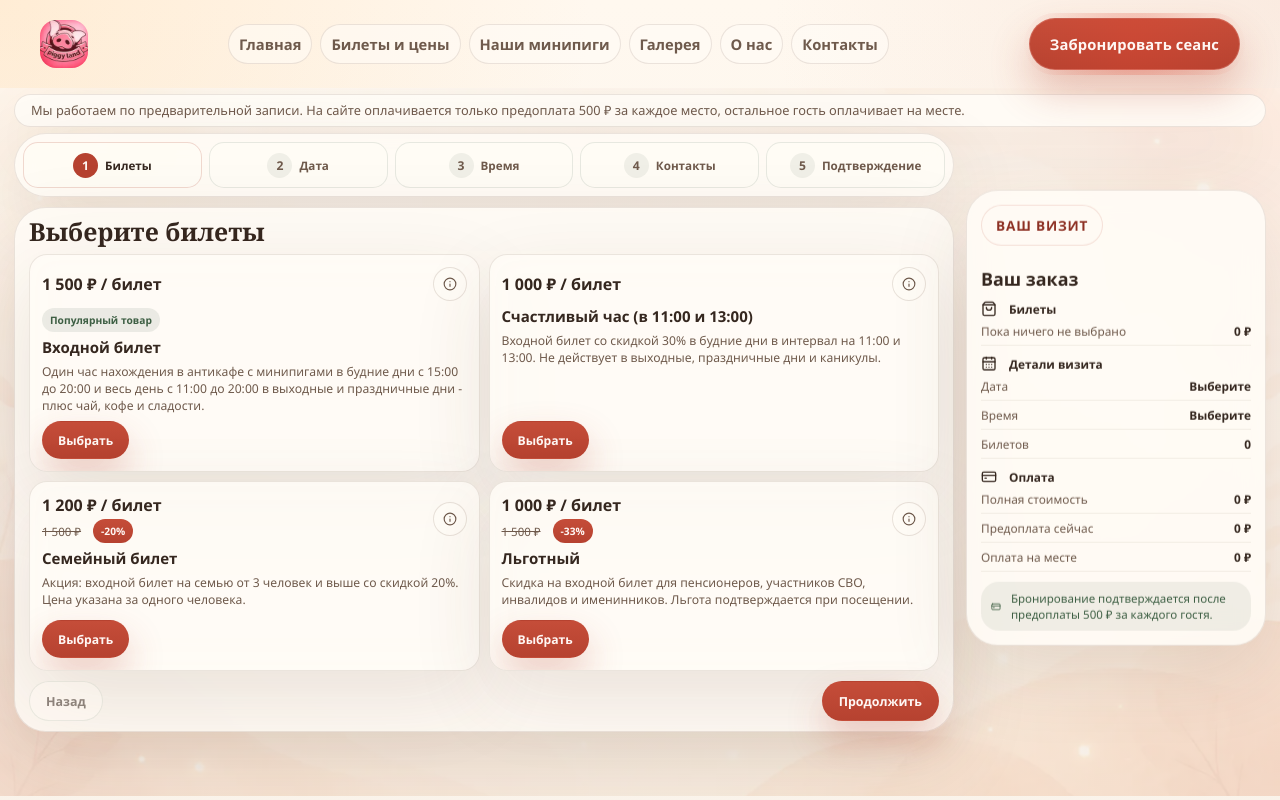
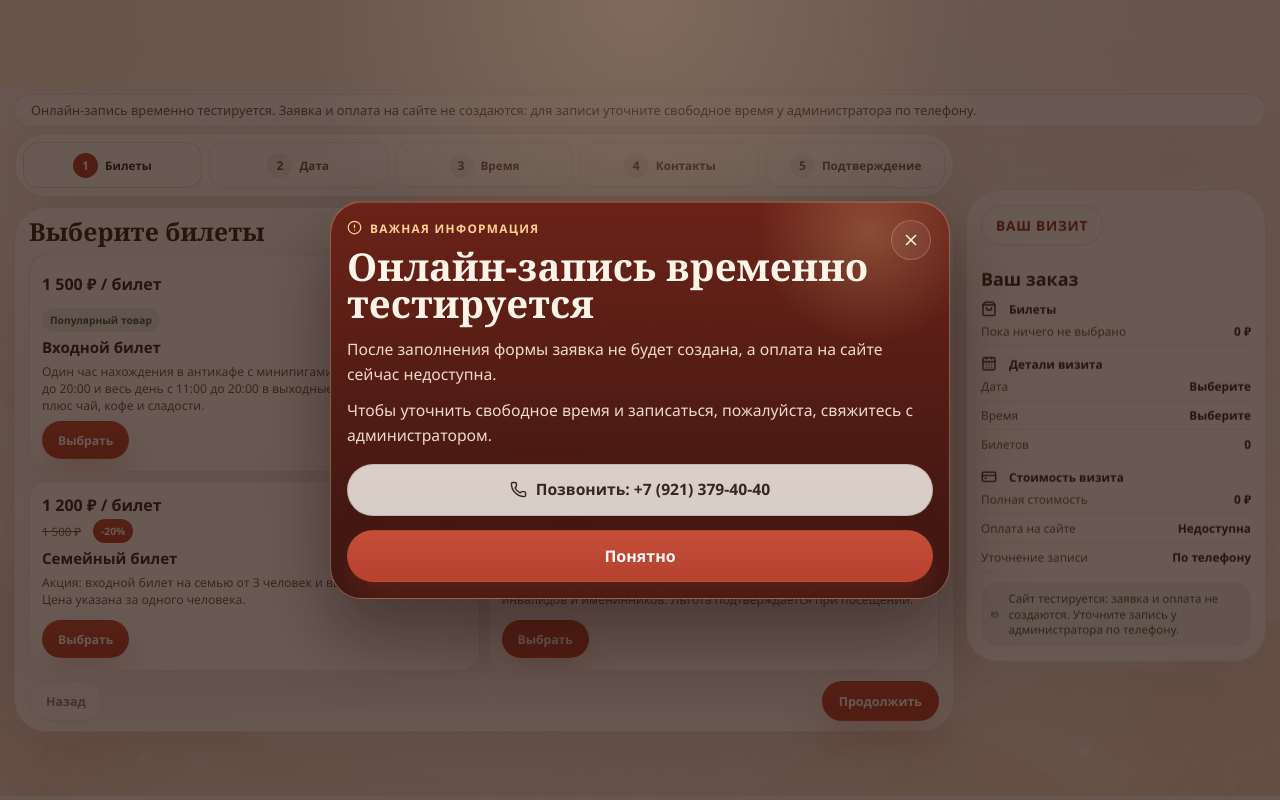
Before and after one commit to monster7337/piggers, a Next.js app: page /booking in a window 1280 px wide. Shown: the top 800 px of the page. Built offline with nearby package versions, Linux system fonts and the light colour scheme.

Commit message:
Pause online booking payments

```diff
--- a/src/app/booking/page.js
+++ b/src/app/booking/page.js
@@ -5,7 +5,7 @@ import { absoluteUrl } from "@/lib/base-path";
 
 export const metadata = {
   title: "Бронирование",
-  description: "Многошаговое бронирование Piggy Land: билеты, дата, время, контакты и переход к оплате.",
+  description: "Выберите удобные билеты, дату и время визита в Piggy Land. Онлайн-запись временно тестируется.",
   alternates: { canonical: absoluteUrl("/booking") }
 };
 
@@ -14,8 +14,7 @@ export default function BookingPage() {
     <section className="section booking-page-shell">
       <div className="container">
         <div className="card info-band">
-          Мы работаем по предварительной записи. На сайте оплачивается только предоплата 500 ₽ за каждое место,
-          остальное гость оплачивает на месте.
+          Онлайн-запись временно тестируется. Заявка и оплата на сайте не создаются: для записи уточните свободное время у администратора по телефону.
         </div>
         <Suspense fallback={<BookingPlanner />}>
           <BookingPageClient />
--- a/src/components/booking-planner.js
+++ b/src/components/booking-planner.js
@@ -21,19 +21,16 @@ import { useCallback, useEffect, useMemo, useState } from "react";
 import { useForm } from "react-hook-form";
 import { z } from "zod";
 import {
-  BOOKING_PREPAYMENT_PER_GUEST,
   FIXED_SLOT_TIMES,
-  calculateExpectedPrepayment,
   defaultSettings,
   formatCurrency,
   isHappyHourEnabled,
   getSlotCapacityState,
   readStoredAppointments,
-  readStoredSettings,
-  savePublicBooking
+  readStoredSettings
 } from "@/components/admin/admin-data";
-import { createPaykeeperInvoice } from "@/lib/paykeeper-client";
-import { alternativeProject, rates } from "@/lib/site-data";
+import { BookingTestingNotice } from "@/components/booking-testing-notice";
+import { alternativeProject, contactInfo, rates } from "@/lib/site-data";
 const BOOKING_DRAFT_STORAGE_KEY = "piggyland-booking-draft";
 
 const bookingSteps = ["Билеты", "Дата", "Время", "Контакты", "Подтверждение"];
@@ -42,7 +39,7 @@ const bookingStepNotes = [
   "Найдите удобный день",
   "Выберите удобное время",
   "Оставьте контакты",
-  "Проверьте предоплату, оферту и остаток"
+  "Проверьте детали и уточните запись"
 ];
 
 const siteRateToTariffMap = {
@@ -139,6 +136,7 @@ export function BookingPlanner({ initialRate }) {
   const [stepError, setStepError] = useState("");
   const [offerAccepted, setOfferAccepted] = useState(false);
   const [personalDataAccepted, setPersonalDataAccepted] = useState(false);
+  const [isTestingNoticeOpen, setIsTestingNoticeOpen] = useState(true);
   const [isDraftRestored, setIsDraftRestored] = useState(false);
   const [storageSnapshot, setStorageSnapshot] = useState(() => ({
     appointments: [],
@@ -147,12 +145,11 @@ export function BookingPlanner({ initialRate }) {
 
   const {
     register,
-    handleSubmit,
     reset,
     trigger,
     getValues,
     watch,
-    formState: { errors, isSubmitting }
+    formState: { errors }
   } = useForm({
     resolver: zodResolver(contactSchema),
     defaultValues: {
@@ -307,8 +304,6 @@ export function BookingPlanner({ initialRate }) {
     0
   );
   const total = ticketsTotal;
-  const prepaymentNow = totalTicketsCount ? calculateExpectedPrepayment(totalTicketsCount, total) : 0;
-  const remainingOnSite = Math.max(0, total - prepaymentNow);
   const values = getValues();
 
   const calendarDays = useMemo(
@@ -369,7 +364,7 @@ export function BookingPlanner({ initialRate }) {
   const selectedTimeLabel = selectedTime || "Выберите";
   const mobileSelectionNote =
     totalTicketsCount > 0
-      ? `${totalTicketsCount} мест · предоплата ${formatCurrency(prepaymentNow)}`
+      ? `${totalTicketsCount} мест выбрано`
       : "Соберите визит по шагам";
 
   function updateRateQuantity(id, delta) {
@@ -422,62 +417,11 @@ export function BookingPlanner({ initialRate }) {
     setStep(nextStep);
   }
 
-  const submitBooking = handleSubmit(async (formValues) => {
-    const dateKey = selectedDate ? format(selectedDate, "yyyy-MM-dd") : "";
-
-    try {
-      if (!offerAccepted || !personalDataAccepted) {
-        setStepError("Перед оплатой нужно принять условия оферты и согласие на обработку персональных данных.");
-        return;
-      }
-
-      const appointment = savePublicBooking({
-        clientName: formValues.name,
-        phone: formValues.phone,
-        email: formValues.email,
-        date: dateKey,
-        time: selectedTime,
-        guestTickets,
-        selectedExtras: [],
-        comment: formValues.comment
-      });
-
-      setStorageSnapshot(getStorageSnapshot());
-
-      const params = new URLSearchParams({
-        type: "booking",
-        bookingId: appointment.id,
-        items: selectedTickets.map((item) => `${item.name} x${item.quantity}`).join(", "),
-        date: selectedDate ? format(selectedDate, "d MMMM yyyy", { locale: ru }) : "",
-        time: selectedTime,
-        tickets: String(totalTicketsCount),
-        total: formatCurrency(total),
-        prepayment: formatCurrency(prepaymentNow),
-        remaining: formatCurrency(remainingOnSite),
-        name: formValues.name,
-        phone: formValues.phone
-      });
-      const invoice = await createPaykeeperInvoice({
-        amount: prepaymentNow,
-        orderId: appointment.id,
-        clientName: formValues.name,
-        clientEmail: formValues.email,
-        clientPhone: formValues.phone,
-        serviceName: `Piggy Land: бронирование ${selectedTickets.map((item) => `${item.name} x${item.quantity}`).join(", ")}`,
-        successPath: `/booking/success?${params.toString()}`
-      });
-
-      window.sessionStorage.removeItem(BOOKING_DRAFT_STORAGE_KEY);
-      window.location.assign(invoice.paymentUrl);
-    } catch (error) {
-      setStorageSnapshot(getStorageSnapshot());
-      setStep(2);
-      setStepError(error instanceof Error ? error.message : "Не удалось завершить бронирование.");
-    }
-  });
+  const openTestingNotice = () => setIsTestingNoticeOpen(true);
 
   return (
-    <div className="booking-layout">
+    <>
+      <div className="booking-layout">
       <div className="booking-main">
         <div className="card booking-mobile-overview">
           <div className="booking-mobile-overview-top">
@@ -506,8 +450,8 @@ export function BookingPlanner({ initialRate }) {
               <strong>{selectedTimeLabel}</strong>
             </div>
             <div className="booking-mobile-overview-item booking-mobile-overview-item-accent">
-              <span>Сейчас</span>
-              <strong>{formatCurrency(prepaymentNow)}</strong>
+              <span>Стоимость</span>
+              <strong>{formatCurrency(total)}</strong>
             </div>
           </div>
         </div>
@@ -763,7 +707,7 @@ export function BookingPlanner({ initialRate }) {
               <>
                 <div className="panel-heading">
                   <span className="eyebrow">Шаг 5</span>
-                  <h2>Проверьте вашу запись</h2>
+                  <h2>Проверьте детали визита</h2>
                 </div>
 
                 <div className="confirmation-card">
@@ -791,20 +735,20 @@ export function BookingPlanner({ initialRate }) {
                       <strong>{values.phone || "Не указан"}</strong>
                     </div>
                     <div>
-                      <span>Предоплата сейчас</span>
-                      <strong>{formatCurrency(prepaymentNow)}</strong>
+                      <span>Оплата на сайте</span>
+                      <strong>Недоступна</strong>
                     </div>
                     <div>
-                      <span>Остаток на месте</span>
-                      <strong>{formatCurrency(remainingOnSite)}</strong>
+                      <span>Стоимость визита</span>
+                      <strong>{formatCurrency(total)}</strong>
                     </div>
                   </div>
 
                   <div className="status-inline success">
                     <CreditCard size={18} />
                     <span>
-                      На сайте оплачивается только предоплата: {formatCurrency(BOOKING_PREPAYMENT_PER_GUEST)} за каждое место.
-                      Остаток {formatCurrency(remainingOnSite)} вы оплатите на месте перед началом визита.
+                      Сайт сейчас тестируется: заявка не будет создана, а оплата на сайте недоступна.
+                      Уточните свободное время у администратора по телефону.
                     </span>
                   </div>
 
@@ -906,7 +850,7 @@ export function BookingPlanner({ initialRate }) {
 
                   {!offerAccepted || !personalDataAccepted ? (
                     <p className="offer-acceptance-note">
-                      Кнопка оплаты станет активной после принятия условий оферты и согласия на обработку персональных данных.
+                      Уведомление не отправляет данные и не создаёт заявку.
                     </p>
                   ) : null}
                 </div>
@@ -924,11 +868,11 @@ export function BookingPlanner({ initialRate }) {
               <div className="booking-mobile-action-meta">
                 <div>
                   <span>{selectedDateLabel} · {selectedTimeLabel} · {totalTicketsCount || 0} бил.</span>
-                  <small>Всего {formatCurrency(total)} · на месте {formatCurrency(remainingOnSite)}</small>
+                  <small>Стоимость визита: {formatCurrency(total)}</small>
                 </div>
                 <div>
-                  <span>Предоплата</span>
-                  <strong>{formatCurrency(prepaymentNow)}</strong>
+                  <span>Онлайн-запись</span>
+                  <strong>Тестируется</strong>
                 </div>
               </div>
 
@@ -936,7 +880,7 @@ export function BookingPlanner({ initialRate }) {
                 type="button"
                 className="button button-secondary"
                 onClick={() => goToStep(Math.max(0, step - 1))}
-                disabled={step === 0 || isSubmitting}
+                disabled={step === 0}
               >
                 Назад
               </button>
@@ -949,10 +893,9 @@ export function BookingPlanner({ initialRate }) {
                 <button
                   type="button"
                   className="button button-primary"
-                  onClick={submitBooking}
-                  disabled={isSubmitting || !offerAccepted || !personalDataAccepted}
+                  onClick={openTestingNotice}
                 >
-                  Оплатить
+                  Уточнить запись
                 </button>
               )}
             </div>
@@ -962,33 +905,32 @@ export function BookingPlanner({ initialRate }) {
           <div className="booking-mobile-action-meta">
             <div>
               <span>{selectedDateLabel} · {selectedTimeLabel} · {totalTicketsCount || 0} бил.</span>
-              <small>Всего {formatCurrency(total)} · на месте {formatCurrency(remainingOnSite)}</small>
+              <small>Стоимость визита: {formatCurrency(total)}</small>
             </div>
             <div>
-              <span>Предоплата</span>
-              <strong>{formatCurrency(prepaymentNow)}</strong>
+              <span>Онлайн-запись</span>
+              <strong>Тестируется</strong>
             </div>
           </div>
           <button
             type="button"
             className="button button-secondary"
             onClick={() => goToStep(Math.max(0, step - 1))}
-            disabled={step === 0 || isSubmitting}
+            disabled={step === 0}
           >
             Назад
           </button>
           {step < bookingSteps.length - 1 ? (
-            <button type="button" className="button button-primary" onClick={() => goToStep(step + 1)} disabled={isSubmitting}>
+            <button type="button" className="button button-primary" onClick={() => goToStep(step + 1)}>
               Продолжить
             </button>
           ) : (
             <button
               type="button"
               className="button button-primary"
-              onClick={submitBooking}
-              disabled={isSubmitting || !offerAccepted || !personalDataAccepted}
+              onClick={openTestingNotice}
             >
-              Оплатить
+              Уточнить запись
             </button>
           )}
         </div>
@@ -1047,7 +989,7 @@ export function BookingPlanner({ initialRate }) {
             <div className="summary-group">
               <span className="summary-group-title">
                 <CreditCard size={16} />
-                Оплата
+                Стоимость визита
               </span>
               <div className="summary-row">
                 <span>Полная стоимость</span>
@@ -1060,12 +1002,12 @@ export function BookingPlanner({ initialRate }) {
                 </div>
               ) : null}
               <div className="summary-row">
-                <span>Предоплата сейчас</span>
-                <strong>{formatCurrency(prepaymentNow)}</strong>
+                <span>Оплата на сайте</span>
+                <strong>Недоступна</strong>
               </div>
               <div className="summary-row">
-                <span>Оплата на месте</span>
-                <strong>{formatCurrency(remainingOnSite)}</strong>
+                <span>Уточнение записи</span>
+                <strong>По телефону</strong>
               </div>
             </div>
           </div>
@@ -1073,11 +1015,18 @@ export function BookingPlanner({ initialRate }) {
           <div className="status-inline success">
             <CreditCard size={18} />
             <span>
-              Бронирование подтверждается после предоплаты {formatCurrency(BOOKING_PREPAYMENT_PER_GUEST)} за каждого гостя.
+              Сайт тестируется: заявка и оплата не создаются. Уточните запись у администратора по телефону.
             </span>
           </div>
         </div>
-      </aside>
-    </div>
+        </aside>
+      </div>
+      <BookingTestingNotice
+        isOpen={isTestingNoticeOpen}
+        onClose={() => setIsTestingNoticeOpen(false)}
+        phone={contactInfo.phone}
+        phoneHref={contactInfo.phoneLink}
+      />
+    </>
   );
 }
--- /dev/null
+++ b/src/components/booking-testing-notice.js
@@ -0,0 +1,72 @@
+"use client";
+
+import { CircleAlert, Phone, X } from "lucide-react";
+import { useEffect } from "react";
+import { createPortal } from "react-dom";
+
+export function BookingTestingNotice({ isOpen, onClose, phone, phoneHref }) {
+  useEffect(() => {
+    if (!isOpen) {
+      return undefined;
+    }
+
+    const html = document.documentElement;
+    const body = document.body;
+    const handleKeyDown = (event) => {
+      if (event.key === "Escape") {
+        onClose();
+      }
+    };
+
+    html.classList.add("modal-open");
+    body.classList.add("modal-open");
+    body.style.overflow = "hidden";
+    window.addEventListener("keydown", handleKeyDown);
+
+    return () => {
+      html.classList.remove("modal-open");
+      body.classList.remove("modal-open");
+      body.style.overflow = "";
+      window.removeEventListener("keydown", handleKeyDown);
+    };
+  }, [isOpen, onClose]);
+
+  if (!isOpen || typeof document === "undefined") {
+    return null;
+  }
+
+  return createPortal(
+    <div className="booking-gate booking-gate-piggy booking-testing-notice">
+      <button type="button" className="booking-gate-backdrop" aria-label="Закрыть уведомление" onClick={onClose} />
+      <section className="booking-gate-card" role="dialog" aria-modal="true" aria-labelledby="piggy-booking-testing-title">
+        <button type="button" className="booking-gate-close" onClick={onClose} aria-label="Закрыть">
+          <X size={18} />
+        </button>
+
+        <div className="booking-gate-hero">
+          <span className="booking-testing-notice-kicker">
+            <CircleAlert size={15} />
+            Важная информация
+          </span>
+          <h2 id="piggy-booking-testing-title">Онлайн-запись временно тестируется</h2>
+        </div>
+
+        <div className="booking-gate-scroll booking-testing-notice-copy">
+          <p>После заполнения формы заявка не будет создана, а оплата на сайте сейчас недоступна.</p>
+          <p>Чтобы уточнить свободное время и записаться, пожалуйста, свяжитесь с администратором.</p>
+          <a className="button button-secondary booking-testing-notice-phone" href={phoneHref}>
+            <Phone size={17} />
+            Позвонить: {phone}
+          </a>
+        </div>
+
+        <div className="booking-gate-actions">
+          <button type="button" className="button button-primary booking-gate-confirm" onClick={onClose}>
+            Понятно
+          </button>
+        </div>
+      </section>
+    </div>,
+    document.body
+  );
+}
```
Also changed, not shown: src/app/globals.css.
